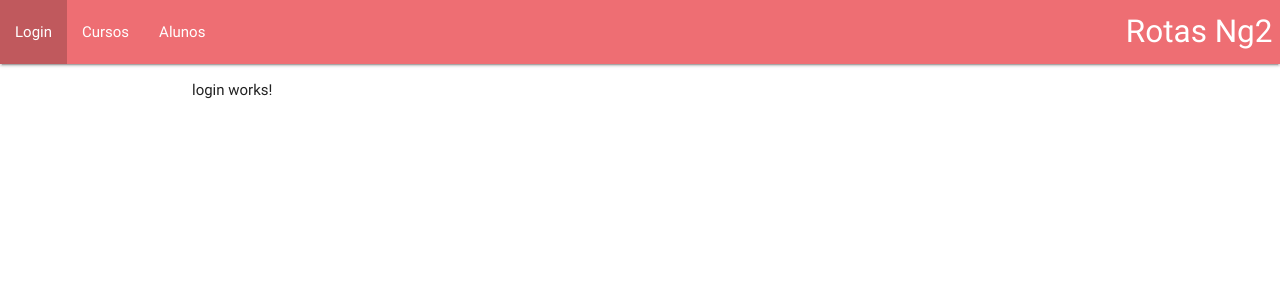
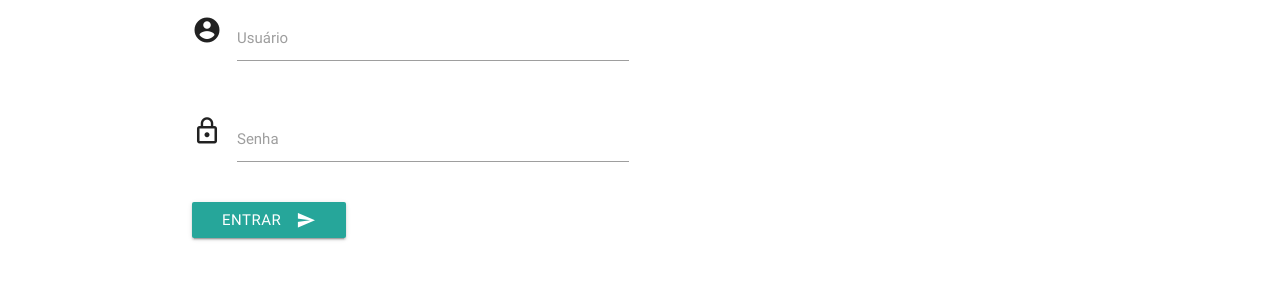
Before and after one commit to danilocgraciano/loiane.training, an Angular app in the folder curso-angular2/rotas/: page /login in a window 1280 px wide. Shown: the top 300 px of the page. Built offline with nearby package versions, Linux system fonts and the light colour scheme.

Commit message:
Tela de Login
Fim da Aula 63

```diff
--- a/curso-angular2/rotas/src/app/app.component.html
+++ b/curso-angular2/rotas/src/app/app.component.html
@@ -1,4 +1,4 @@
-<nav>
+<nav *ngIf="mostrarMenu">
   <div class="nav-wrapper">
     <a routerLink="" class="brand-logo right">Rotas Ng2</a>
     <ul id="nav-mobile" class="left hide-on-med-and-down">
--- a/curso-angular2/rotas/src/app/app.component.ts
+++ b/curso-angular2/rotas/src/app/app.component.ts
@@ -1,10 +1,22 @@
-import { Component } from '@angular/core';
+import { Component, OnInit } from '@angular/core';
+import { AuthService } from "app/login/auth.service";
 
 @Component({
   selector: 'app-root',
   templateUrl: './app.component.html',
   styleUrls: ['./app.component.css']
 })
-export class AppComponent {
+export class AppComponent implements OnInit {
+
   title = 'app works!';
+
+  mostrarMenu: boolean = false;
+
+  constructor(private authService: AuthService) {
+
+  }
+
+  ngOnInit(): void {
+    this.authService.mostrarMenuEmitter.subscribe((mostrarMenu) => this.mostrarMenu = mostrarMenu);
+  }
 }
--- a/curso-angular2/rotas/src/app/app.module.ts
+++ b/curso-angular2/rotas/src/app/app.module.ts
@@ -8,12 +8,13 @@ import { AppComponent } from './app.component';
 import { HomeComponent } from './home/home.component';
 import { LoginComponent } from './login/login.component';
 import { AppRoutingModule } from "./app.routing.module";
+import { AuthService } from './login/auth.service';
 
 @NgModule({
   declarations: [
     AppComponent,
     HomeComponent,
-    LoginComponent
+    LoginComponent,
   ],
   imports: [
     BrowserModule,
@@ -21,7 +22,7 @@ import { AppRoutingModule } from "./app.routing.module";
     HttpModule,
     AppRoutingModule
   ],
-  providers: [],
+  providers: [AuthService],
   bootstrap: [AppComponent]
 })
 export class AppModule { }
--- /dev/null
+++ b/curso-angular2/rotas/src/app/login/auth.service.ts
@@ -0,0 +1,27 @@
+import { Injectable, EventEmitter } from '@angular/core';
+import { Usuario } from "./usuario";
+import { Router } from '@angular/router';
+
+@Injectable()
+export class AuthService {
+
+  private usuarioAutenticado: boolean = false;
+
+  mostrarMenuEmitter = new EventEmitter<boolean>();
+
+  constructor(private router: Router) { }
+
+  doLogin(usuario: Usuario) {
+
+    if (usuario.nome === 'danilocgraciano@gmail.com' && usuario.senha === '123') {
+      this.mostrarMenuEmitter.emit(true);
+      this.usuarioAutenticado = true;
+      this.router.navigate(['/']);
+    }else{
+      this.mostrarMenuEmitter.emit(false);
+      this.usuarioAutenticado = false;
+    }
+
+  }
+
+}
--- a/curso-angular2/rotas/src/app/login/login.component.html
+++ b/curso-angular2/rotas/src/app/login/login.component.html
@@ -1,3 +1,20 @@
-<p>
-  login works!
-</p>
+<div class="row">
+  <div class="input-field col s6">
+    <i class="material-icons prefix">account_circle</i>
+    <input [(ngModel)]="usuario.nome" id="nome" type="text" class="validate">
+    <label class="active" for="nome">Usuário</label>
+  </div>
+</div>
+
+<div class="row">
+  <div class="input-field col s6">
+    <i class="material-icons prefix">lock_outline</i>
+    <input [(ngModel)]="usuario.senha" id="senha" type="password" class="validate">
+    <label class="active" for="senha">Senha</label>
+  </div>
+</div>
+
+<button class="btn waves-effect waves-light"
+    type="submit" name="btnLogin" (click)="doLogin()">Entrar
+    <i class="material-icons right">send</i>
+  </button>
--- a/curso-angular2/rotas/src/app/login/login.component.ts
+++ b/curso-angular2/rotas/src/app/login/login.component.ts
@@ -1,4 +1,6 @@
-import { Component, OnInit } from '@angular/core';
+import { Component, OnInit  } from '@angular/core';
+import { AuthService } from './auth.service';
+import { Usuario } from "./usuario";
 
 @Component({
   selector: 'app-login',
@@ -7,9 +9,15 @@ import { Component, OnInit } from '@angular/core';
 })
 export class LoginComponent implements OnInit {
 
-  constructor() { }
+  private usuario: Usuario = new Usuario();
+
+  constructor(private authService: AuthService) { }
 
   ngOnInit() {
   }
 
+  doLogin() {
+    this.authService.doLogin(this.usuario);
+  }
+
 }
--- /dev/null
+++ b/curso-angular2/rotas/src/app/login/usuario.ts
@@ -0,0 +1,4 @@
+export class Usuario {
+    nome: string;
+    senha: string;
+}
```
Also changed, not shown: 1 other file (tests, documents, lock files or other folders).
